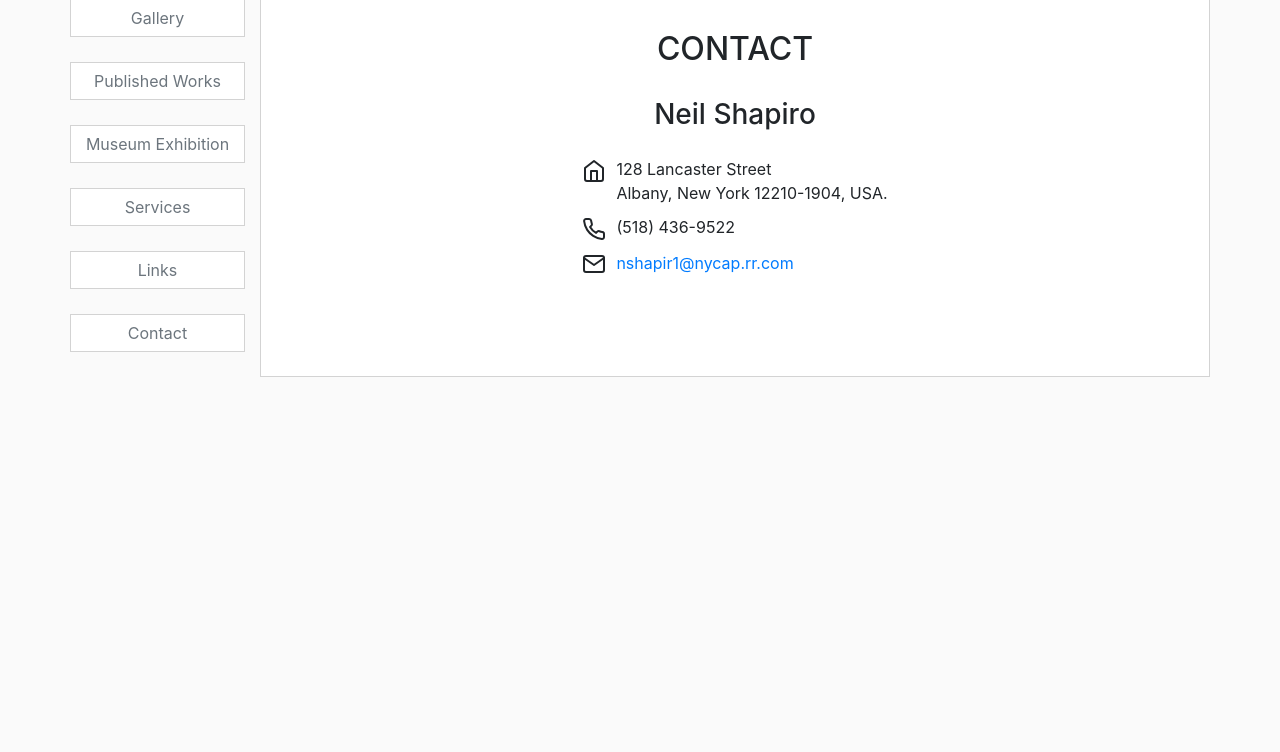
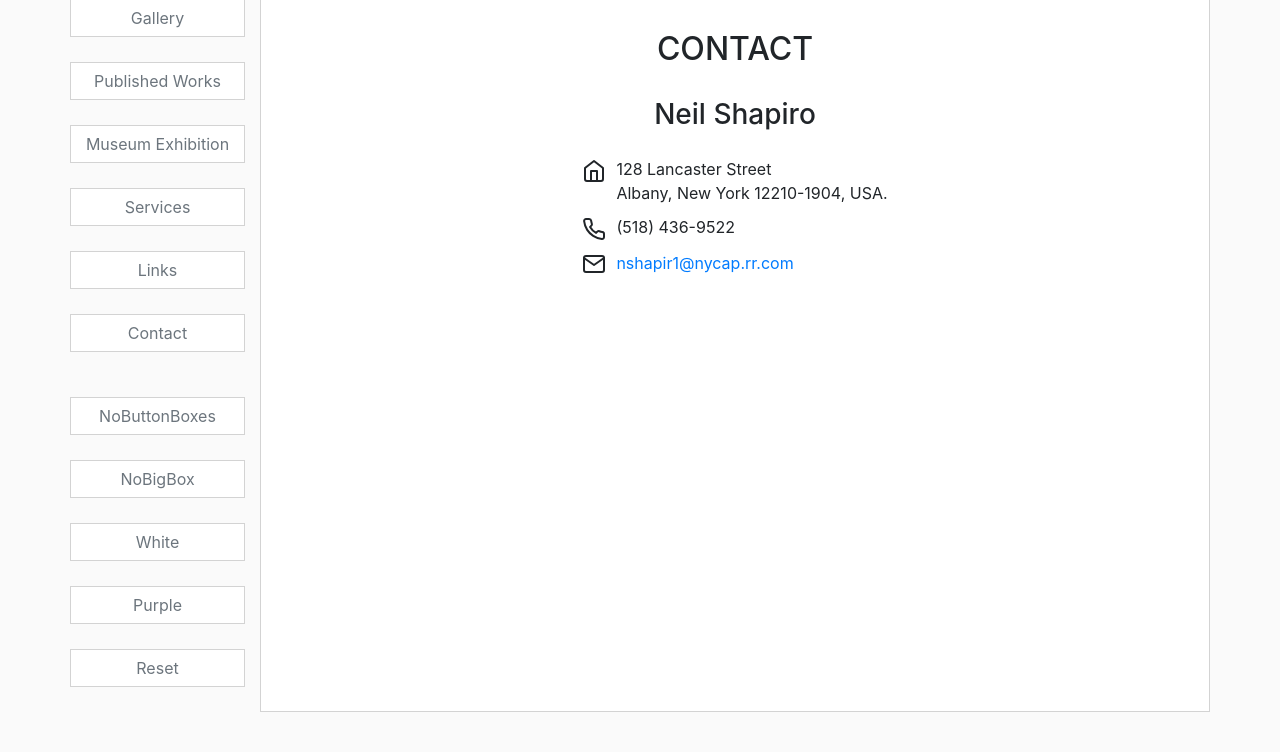
Before and after one commit to neilshapiro/MatchSafeScholar, a PHP site: page /contact.php in a window 1280 px wide. Shown: the part 204-956 px from the top of the page. Before the commit the page ends 581 px from the top, so only its background shows below. Run offline with PHP 8.4, Linux system fonts and the light colour scheme.

Commit message:
functionality for expanding images for exhibition, added buttons so client can test different site appearance options

```diff
--- a/page_end.php
+++ b/page_end.php
@@ -4,6 +4,28 @@
 <script src="https://code.jquery.com/jquery-3.3.1.min.js" integrity="sha256-FgpCb/KJQlLNfOu91ta32o/NMZxltwRo8QtmkMRdAu8=" crossorigin="anonymous"></script>
 <script src="https://cdnjs.cloudflare.com/ajax/libs/popper.js/1.14.3/umd/popper.min.js" integrity="sha384-ZMP7rVo3mIykV+2+9J3UJ46jBk0WLaUAdn689aCwoqbBJiSnjAK/l8WvCWPIPm49" crossorigin="anonymous"></script>
 <script src="https://stackpath.bootstrapcdn.com/bootstrap/4.1.3/js/bootstrap.min.js" integrity="sha384-ChfqqxuZUCnJSK3+MXmPNIyE6ZbWh2IMqE241rYiqJxyMiZ6OW/JmZQ5stwEULTy" crossorigin="anonymous"></script>
+
+<script>
+  $(function(){
+    $('#boxes').click(function(){
+      $("nav .btn").css("border-style", "none");
+    });
+    $('#bigbox').click(function(){
+      $(".page-content").css("border-style", "none");
+    });
+    $('#white').click(function(){
+      $("body").css("background-color", "white");
+    });
+    $('#purple').click(function(){
+      $("body").css("background-color", "#f7e9ff");
+    });
+    $('#reset').click(function(){
+      $("nav .btn").css("border-style", "solid");
+      $(".page-content").css("border-style", "solid");
+      $("body").css("background-color", "#fafafa");
+    });
+  });
+</script>
 
 <?php if($page == "gallery"): ?>
   <script type="text/javascript" src="slick/slick.min.js"></script>
@@ -31,6 +53,22 @@
         infinite: true,
         slidesToShow: 3,
         slidesToScroll: 1
+      }).on('setPosition', function (event, slick) {
+	      slick.$slides.css('height', slick.$slideTrack.height() + 'px');
+      });
+    });
+  </script>
+<?php elseif($page == "exhibition"): ?>
+  <script>
+    $(function(){
+      /*
+      $('img:not(#display)').hover(function(event) {
+        $('#display').attr('src', $(event.target).attr('src'));
+      });
+      */
+      $('img:not(#display)').click(function(event) {
+        $('#display').attr('src', $(event.target).attr('src'));
+        $('#displayNum').text($(event.target).data("num"));
       });
     });
   </script>
--- a/page_start.php
+++ b/page_start.php
@@ -21,7 +21,7 @@
     <div class="container">
       <div class="row text-center header">
         <div class="col-md-12">
-          <h1>MATCH SAFE SCHOLAR</h1>
+          <a id="site-title" href="index.php"><h1>MATCH SAFE SCHOLAR</h1></a>
           <p>A website maintained by Neil Shapiro to study, evaluate, appraise, and enjoy match safes, vestas, and match holders.</p>
         </div>
       </div>
@@ -34,5 +34,10 @@
             <a class="btn btn-outline-secondary" href="services.php">Services</a>
             <a class="btn btn-outline-secondary" href="links.php">Links</a>
             <a class="btn btn-outline-secondary" href="contact.php">Contact</a>
+            <a id="boxes" class="btn btn-outline-secondary" href="#" style="margin-top: 20px;">NoButtonBoxes</a>
+            <a id="bigbox" class="btn btn-outline-secondary" href="#">NoBigBox</a>
+            <a id="white" class="btn btn-outline-secondary" href="#">White</a>
+            <a id="purple" class="btn btn-outline-secondary" href="#">Purple</a>
+            <a id="reset" class="btn btn-outline-secondary" href="#">Reset</a>
           </nav>
         </div>
```
